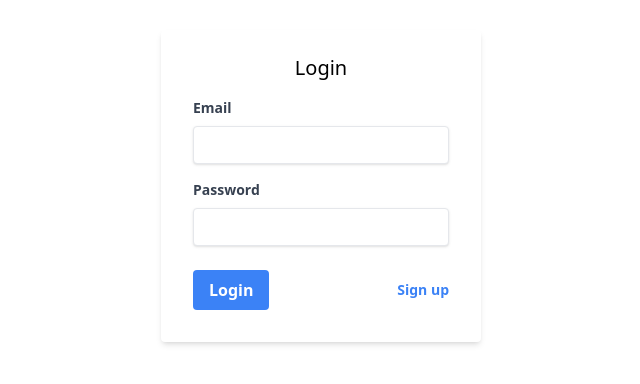
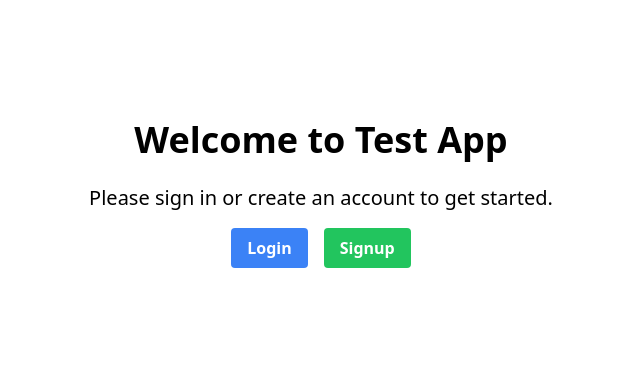
Before and after one commit to nirbhay-codes/react-assignment, a React (Create React App) app: page / in a window 1280 px wide. Shown: the part 206-590 px from the top of the page, without its empty margins (319-959 px from the left). Built offline with nearby package versions, Linux system fonts and the light colour scheme.

Commit message:
Add a private route to dashboard

```diff
--- a/src/App.js
+++ b/src/App.js
@@ -4,15 +4,26 @@ import Login from './components/Login.js';
 import Signup from './components/Signup.js';
 import Dashboard from './components/Dashboard.js';
 import { AuthProvider } from './context/AuthContext.js';
+import PrivateRoute from './components/PrivateRoute.js';
+import Welcome from './components/Welcome.js';
 
 function App() {
   return (
     <AuthProvider>
       <Router>
         <Routes>
-          <Route path='/' element={<Login />} />
-          <Route path="/signup" element={<Signup />} />
-          <Route path='/dashboard' element={<Dashboard />} />
+          <Route path='/' element={<Welcome />} />
+          <Route path='/login' element={<Login />} />
+          <Route path='/signup' element={<Signup />} />
+
+          <Route
+            path='/dashboard'
+            element={
+              <PrivateRoute>
+                <Dashboard />
+              </PrivateRoute>
+            }
+          />
         </Routes>
       </Router>
     </AuthProvider>
--- a/src/components/Dashboard.js
+++ b/src/components/Dashboard.js
@@ -1,4 +1,4 @@
-import React, { useEffect } from 'react';
+import React from 'react';
 import { useNavigate } from 'react-router-dom';
 import { useAuth } from '../context/AuthContext';
 
@@ -6,16 +6,16 @@ const Dashboard = () => {
   const { user, logout } = useAuth();
   const navigate = useNavigate();
 
-  // Redirect to login if not authenticated
-  useEffect(() => {
-    if (!user) {
-      navigate('/');
-    }
-  }, [user, navigate]);
+  // // Redirect to login if not authenticated
+  // useEffect(() => {
+  //   if (!user) {
+  //     navigate('/');
+  //   }
+  // }, [user, navigate]);
 
   const handleLogout = () => {
     logout();
-    navigate('/'); // Redirect to login after logout
+    navigate('/login'); // Redirect to login after logout
   };
 
   if (!user) {
--- /dev/null
+++ b/src/components/PrivateRoute.js
@@ -0,0 +1,14 @@
+import { Navigate } from 'react-router-dom';
+// import { useAuth } from '../context/AuthContext';
+
+const PrivateRoute = ({ children }) => {
+  //   const { user } = useSelector((state) => state.auth)
+  //   const { user } = useAuth();
+  const storedUser = localStorage.getItem('user');
+  console.log('storedUser', storedUser);
+  if (storedUser) return children;
+
+  return <Navigate to='/' />;
+};
+
+export default PrivateRoute;
--- /dev/null
+++ b/src/components/Welcome.js
@@ -0,0 +1,27 @@
+import React from 'react';
+import { Link } from 'react-router-dom';
+
+const Welcome = () => {
+  return (
+    <div className="flex flex-col items-center justify-center h-screen">
+      <h1 className="text-4xl font-bold mb-6">Welcome to Test App</h1>
+      <p className="text-xl mb-4">Please sign in or create an account to get started.</p>
+      <div>
+        <Link
+          to="/login"
+          className="inline-block bg-blue-500 hover:bg-blue-700 text-white font-bold py-2 px-4 rounded mr-4"
+        >
+          Login
+        </Link>
+        <Link
+          to="/signup"
+          className="inline-block bg-green-500 hover:bg-green-700 text-white font-bold py-2 px-4 rounded"
+        >
+          Signup
+        </Link>
+      </div>
+    </div>
+  );
+};
+
+export default Welcome;
```
